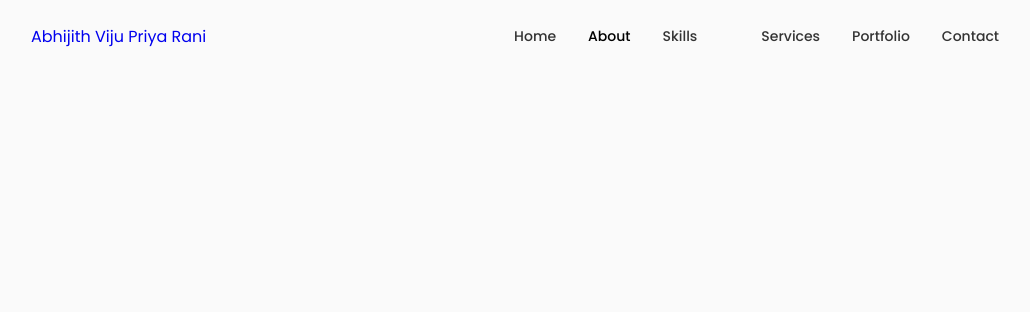
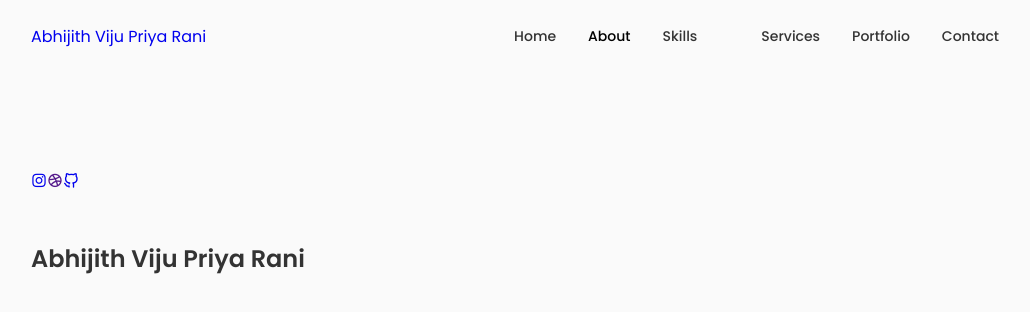
Before and after one commit to abhiiii05/Portfolio, a React (Create React App) app in the folder portfolio/: page / in a window 1280 px wide. Shown: the top 312 px of the page, without its empty margins (125-1155 px from the left). Built offline with nearby package versions, Linux system fonts and the light colour scheme.

Commit message:
css madness

```diff
--- /dev/null
+++ b/portfolio/src/components/home/Data.jsx
@@ -0,0 +1,11 @@
+import React from 'react'
+
+const Data = () => {
+    return (
+        <div className="home__data">
+            <h1 className="home__title">Abhijith Viju Priya Rani</h1>
+        </div>
+    )
+}
+
+export default Data;
--- a/portfolio/src/components/home/Home.jsx
+++ b/portfolio/src/components/home/Home.jsx
@@ -1,11 +1,16 @@
-import React from 'react'
+import React from 'react';
+import "./home.css"
+import Social from "./Social";
+import Data from "./Data";
 
 const Home = () => {
     return (
         <section className="home section" id="home">
             <div className="home__container container grid">
                 <div className="home__content grid">
-
+                    <Social/>
+                    <div className="home__img"></div>
+                    <Data/>
                 </div>
             </div>
         </section>
--- a/portfolio/src/components/home/Social.jsx
+++ b/portfolio/src/components/home/Social.jsx
@@ -0,0 +1,21 @@
+import React from 'react'
+
+const Social = () => {
+    return (
+        <div className="home__social">
+            <a href="https://www.instagram.com/" className="home__social-icon" target="_blank">
+                <i className="uil uil-instagram"></i>
+            </a>
+
+            <a href="" className="home__social-icon" target="_blank">
+                <i className="uil uil-dribbble"></i>
+            </a>
+
+            <a href="https://github.com/" className="home__social-icon" target="_blank">
+                <i className="uil uil-github-alt"></i>
+            </a>
+        </div>
+    )
+}
+
+export default Social;
```
